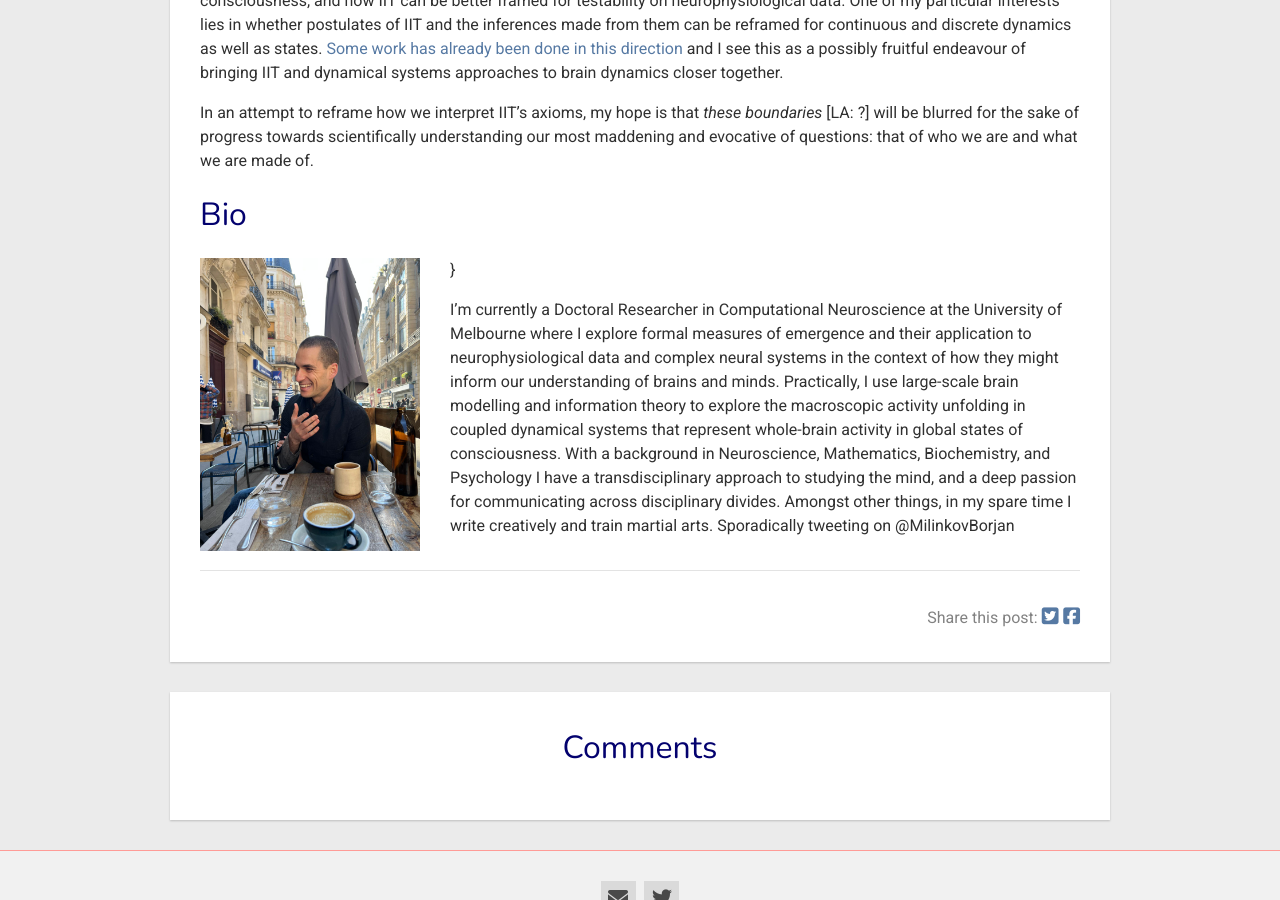
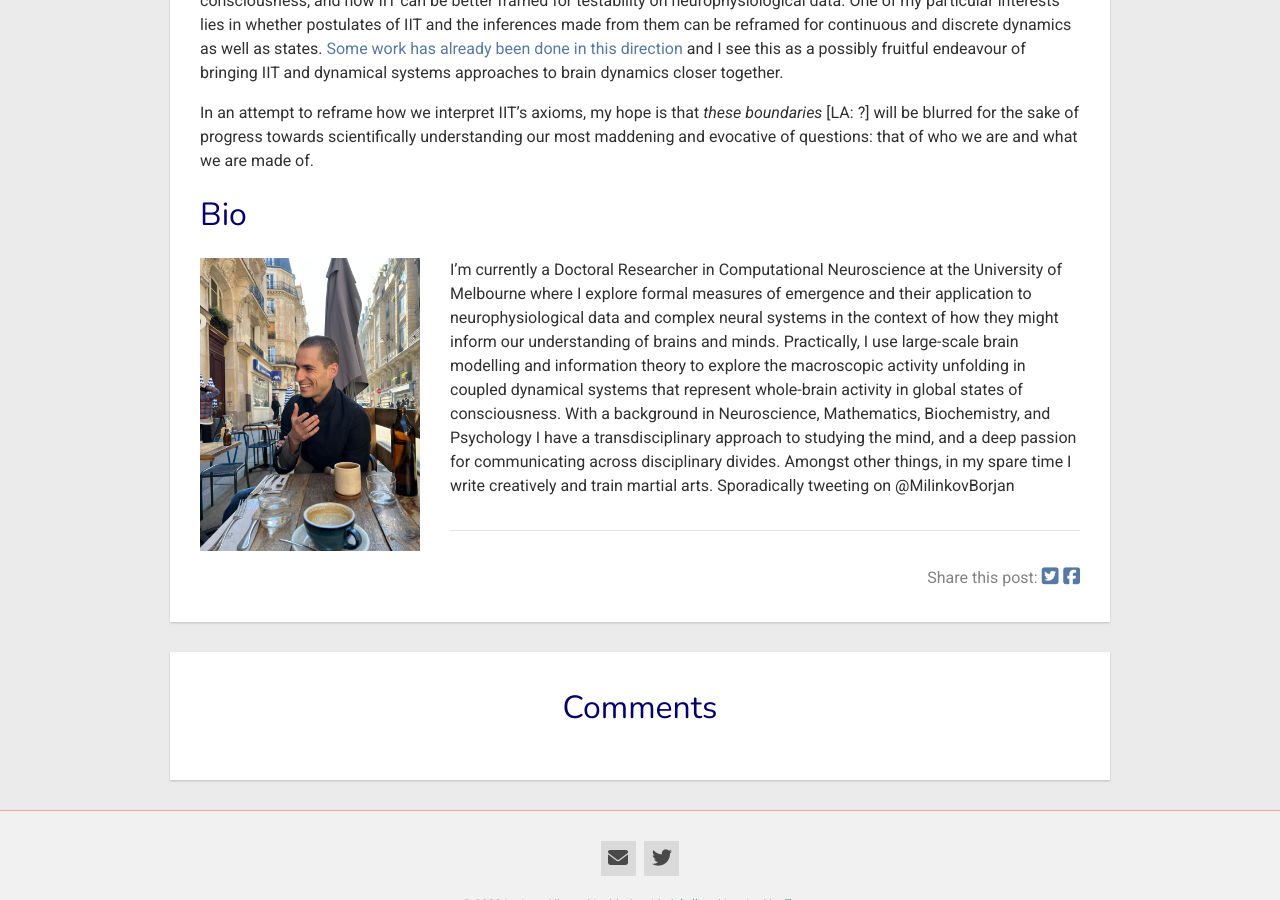
Before and after one commit to ConsciousnessRealist/consciousnessrealist.github.io, a Jekyll site: the page built from _guest/2023-06-08-IIT-axioms.markdown, in a window 1280 px wide and 900 px high, scrolled down 5401 px. Built offline with Jekyll 4.4.1, drawn with Linux system fonts in a browser that asks for light colours; nearby versions of some CDN libraries; comment, search, counter and statistics services are not loaded.

Commit message:
reverse last try

```diff
--- a/_guest/2023-06-08-IIT-axioms.markdown
+++ b/_guest/2023-06-08-IIT-axioms.markdown
@@ -82,6 +82,6 @@ In an attempt to reframe how we interpret IIT's axioms, my hope is that *these b
 
 <!-- <img src="../images/BokiMilinkovic/BMilinkov.JPG" alt="" width="200" height="250" /> -->
 
-![Boki](../images/BokiMilinkovic/BMilinkovic.JPG){:style="float: left; margin-left: 0px; margin-right: 20 px;" width="25%" @include media-query($on-phone) {width: 100%;}}
+![Boki](../images/BokiMilinkovic/BMilinkovic.JPG){:style="float: left; margin-left: 0px; margin-right: 20 px;" width="25%"}
 
 I'm currently a Doctoral Researcher in Computational Neuroscience at the University of Melbourne where I explore formal measures of emergence and their application to neurophysiological data and complex neural systems in the context of how they might inform our understanding of brains and minds. Practically, I use large-scale brain modelling and information theory to explore the macroscopic activity unfolding in coupled dynamical systems that represent whole-brain activity in global states of consciousness. With a background in Neuroscience, Mathematics, Biochemistry, and Psychology I have a transdisciplinary approach to studying the mind, and a deep passion for communicating across disciplinary divides. Amongst other things, in my spare time I write creatively and train martial arts. Sporadically tweeting on @MilinkovBorjan
```
